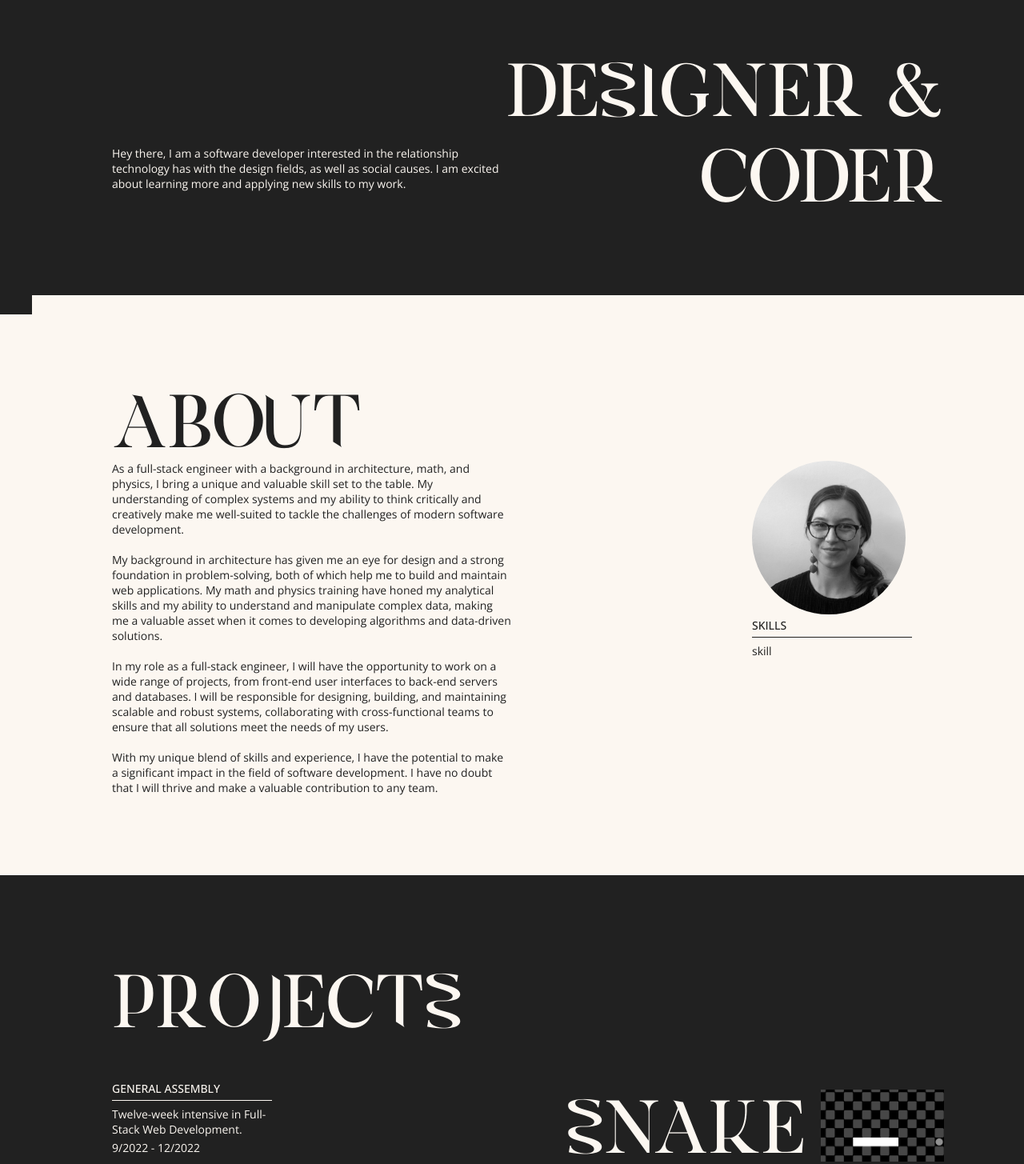
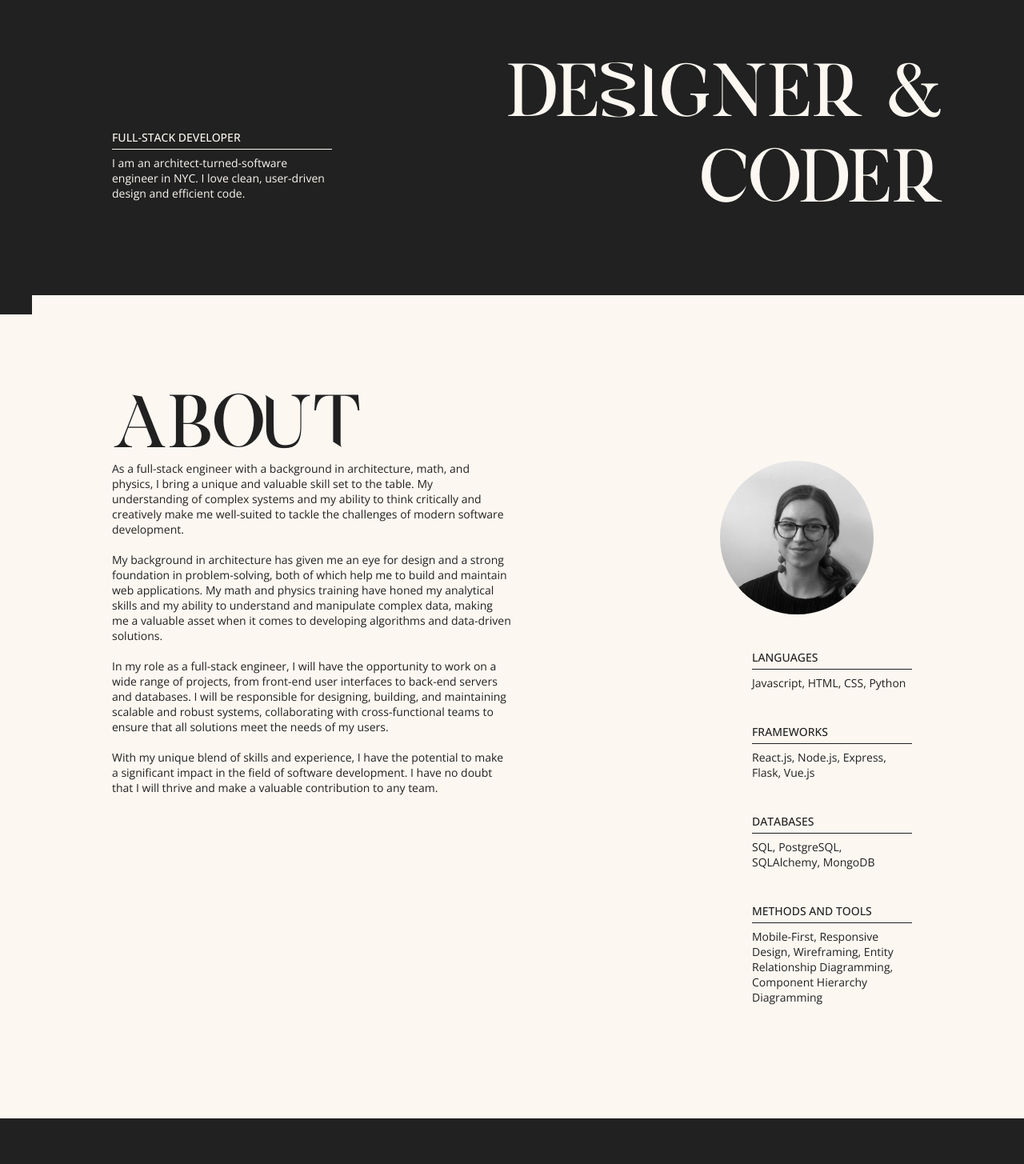
Before and after one commit to ajluc/amaya-portfolio, a React (Create React App) app: page / in a window 1280 px wide. Shown: the part 471-1926 px from the top of the page at 80% size. Built offline with nearby package versions, Linux system fonts and the light colour scheme.

Commit message:
copy and minor format updates

```diff
--- a/src/components/About.jsx
+++ b/src/components/About.jsx
@@ -17,9 +17,21 @@ const About = () => {
           </div>
           <div>
             <img src={bioPic} className="bio-pic"/>
-            <div style={{width: '200px', marginRight: '40px'}}>
-              <p className="text-header-dark">Skills</p>
-                <p className="text-body">skill</p>
+            <div style={{width: '200px', margin: '40px'}}>
+              <p className="text-header-dark">Languages</p>
+                <p className="text-body">Javascript, HTML, CSS, Python</p>
+            </div>
+            <div style={{width: '200px', margin: '40px'}}>
+              <p className="text-header-dark">Frameworks</p>
+                <p className="text-body">React.js, Node.js, Express, Flask, Vue.js</p>
+            </div>
+            <div style={{width: '200px', margin: '40px'}}>
+              <p className="text-header-dark">Databases</p>
+                <p className="text-body">SQL, PostgreSQL, SQLAlchemy, MongoDB</p>
+            </div>
+            <div style={{width: '200px', margin: '40px'}}>
+              <p className="text-header-dark">Methods and Tools</p>
+                <p className="text-body">Mobile-First, Responsive Design, Wireframing, Entity Relationship Diagramming, Component Hierarchy Diagramming</p>
             </div>
           </div>
         </div>
--- a/src/components/FoldOut.jsx
+++ b/src/components/FoldOut.jsx
@@ -20,21 +20,19 @@ const FoldOut = ({open, detailsClose}) => {
               <div style={{width: '200px', marginRight: '40px'}}>
                 <div>
                   <p className="text-header-dark">Technology Used</p>
-                  {open.skills?.map((skill) => (
-                    <p className="text-body" key={skill}>{skill}</p>
-                  ))}
+                  <p className="text-body">{open.skills}</p>
                 </div>
+                <div>
+                <a href={open.github} target="_blank" rel="noopener noreferrer">
+                  <img src={gitHubIconDark} alt="GitHub" className="socialIcon" />
+                </a>
+                <a href={open.url} target="_blank" rel="noopener noreferrer">launch site</a>
+              </div>
               </div>
               <div style={{maxWidth: '500px'}}>
                 <p className="text-header-dark">Description</p>
                 <p className="text-body">{open.description}</p>
-                <div>
-                  {/* <a href={open.github} target="_blank">github</a> */}
-                  <a href={`https://github.com/${open.gitHub}`} target="_blank" rel="noopener noreferrer">
-                    <img src={gitHubIconDark} alt="GitHub" className="socialIcon" />
-                  </a>
-                  <a href={open.url} target="_blank" rel="noopener noreferrer">launch app</a>
-                </div>
+
               </div>
             </div>
           </div>
--- a/src/components/Home.jsx
+++ b/src/components/Home.jsx
@@ -3,13 +3,23 @@ const Home = () => {
     <div className="dark" id="home">
       <div className="container" style={{height: '80vh'}}>
         <p className="text-hero fade">amaya luca<span className="text-shino">s</span></p>
+        {/* <div
+            style={{width: '225px', marginRight: '40px'}}>
+            <p className="text-header-light"> </p>
+            <p className="text-body">I am an architect-turned-software engineer in NYC.</p>
+            <p className="text-body"></p>
+          </div> */}
         <div>
           <p className="text-hero fade" style={{textAlign: 'right'}}>de<span className="text-shino">s</span>igne<span className="text-shino">r</span> &</p>
         <div className="row reverse">
-          <div style={
+          {/* <div style={
             {margin: '20px 40px 0px 0px'}
-          }>
-          <p style={{maxWidth: '500px'}}>Hey there, I am a software developer interested in the relationship technology has with the design fields, as well as social causes. I am excited about learning more and applying new skills to my work.</p>
+          }> */}
+          {/* <p style={{maxWidth: '500px'}}>Hey there, I am a full-stack software developer with a background in architecture. </p> */}
+          <div
+            style={{width: '275px', marginRight: '40px'}}>
+            <p className="text-header-light">Full-Stack Developer</p>
+            <p className="text-body">I am an architect-turned-software engineer in NYC. I love clean, user-driven design and efficient code.</p>
           </div>
           <p className="text-hero fade" style={{textAlign: 'right'}}>code<span className="text-shino">r</span></p>
         </div>
--- a/src/components/Projects.jsx
+++ b/src/components/Projects.jsx
@@ -13,12 +13,12 @@ const personalProjectList = [
     name: 'portfolio',
     title: <p className="text-hero link"><span className="text-shino">p</span>o<span className="text-shino">r</span>tfolio</p>,
     description:
-      "This project recreates the classic web game called Snake using Vanilla Javascript. It uses JS classes and inheritance.",
-    skills: ['Javascript', 'React.js', 'CSS3', 'HTML5', 'Styled Components'],
-    url: "",
-    github: "https://github.com/ajluc/_s_n_a_k_e_",
+      "You are here! The project is my personal portfolio, and is currently under construction. A simple React App deployed on Heroku with a custom domain name.",
+    skills: 'Javascript, React.js, CSS, Styled Components',
+    url: "http://www.amaya.works",
+    github: "https://github.com/ajluc/amaya-portfolio",
     thumbnail: portfolio,
-    images: [portfolio, portfolio, potlucky]
+    images: []
   }
 ]
 
@@ -27,19 +27,19 @@ const GAProjectList = [
     name: 'snake',
     title: <p className="text-hero link"><span className="text-shino">s</span>na<span className="text-shino">k</span>e</p>,
     description:
-      "This project recreates the classic web game called Snake using Vanilla Javascript. It uses JS classes and inheritance.",
-    skills: ['Javascript', 'React.js', 'CSS3', 'HTML5', 'Styled Components'],
+      "This project recreates the classic web game called Snake using Vanilla Javascript. It uses JS classes and inheritance for gameplay functionality. Completed in two days, shortly after first learning Javascript. Here, my biggest challenge was learning to incorporate motion over time, rather than solely through user interaction. Includes dark mode, speed options, and current/high score tracking.",
+    skills: 'Javascript, React.js, CSS3, HTML5',
     url: "https://_s_n_a_k_e_.surge.sh/",
     github: "https://github.com/ajluc/_s_n_a_k_e_",
     thumbnail: snake,
-    images: [snake, snake, facadebook]
+    images: [snake]
   },
   {
     name: 'facadebook',
     title: <p className="text-hero link">facade<span className="text-shino">b</span>oo<span className="text-shino">k</span></p>,
     description:
       "An anonymous, open source architecture blog where contributors can give their unfiltered opinions of the built environment. Facadebook is an interactive social platform to open the dialogue to all fans (and haters) of architecture.",
-    skills: ['Javascript', 'React.js', 'CSS3', 'HTML5', 'Styled Components'],
+    skills: 'Javascript, MongoDB, Express, React.js, Node.js, CSS3, HTML5',
     url: "https://facadebook.herokuapp.com/",
     github: "https://github.com/ajluc/facadebook",
     thumbnail: facadebook
@@ -72,14 +72,14 @@ const detailsOpen = () => {
   let element = document.getElementById('project-details')
   if (element.classList.contains('closed')) { element.classList.remove('closed')}
   element.classList.add('open')
-  document.body.style.overflow = 'hidden'
+  document.getElementById('page').style.overflow = 'hidden'
 }
 
 const detailsClose = () => {
   let element = document.getElementById('project-details')
   element.classList.remove('open')
   element.classList.add('closed')
-  document.body.style.overflow = 'auto'
+  document.getElementById('page').style.overflow = 'auto'
 }
 
 
```
